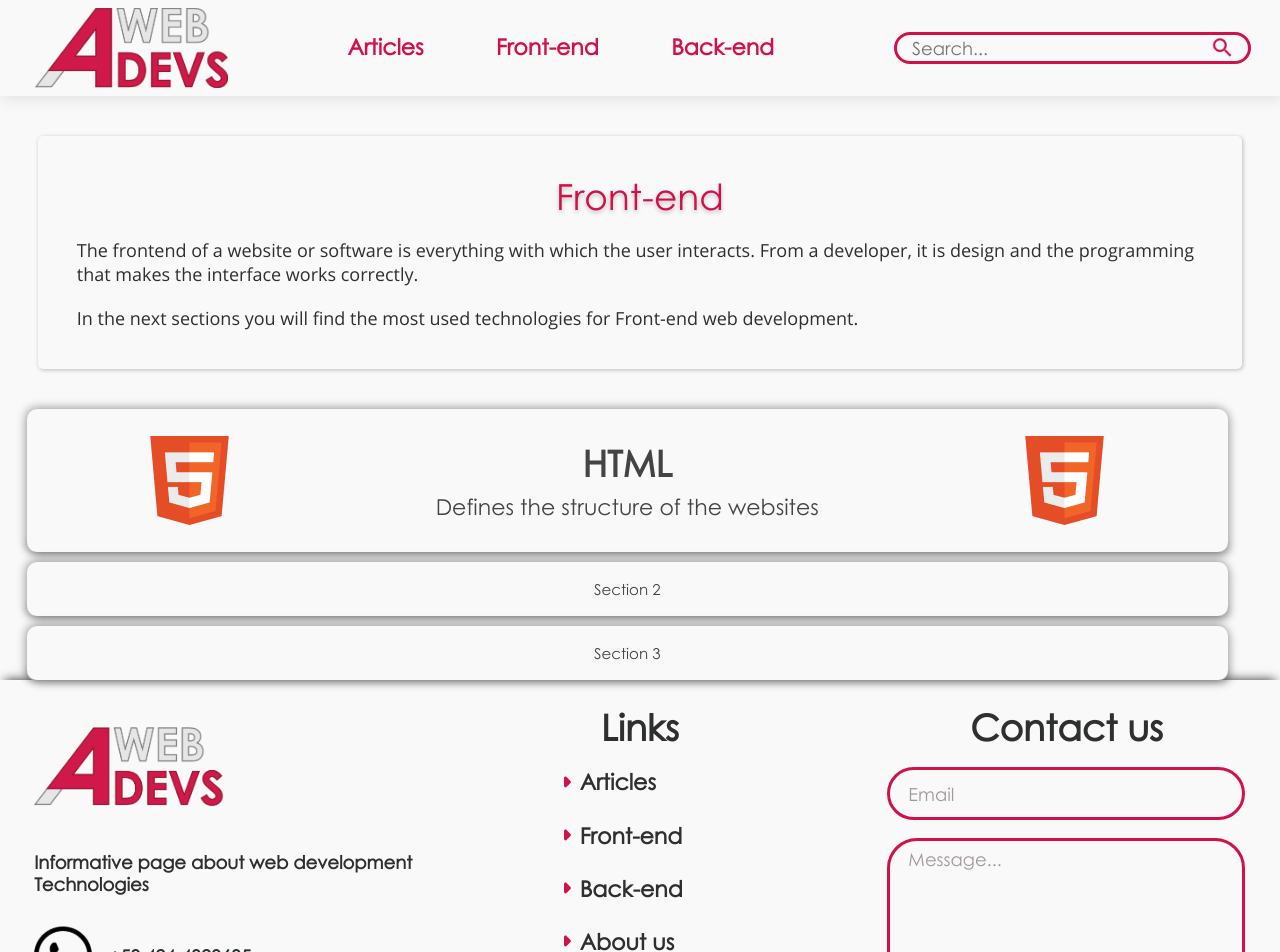
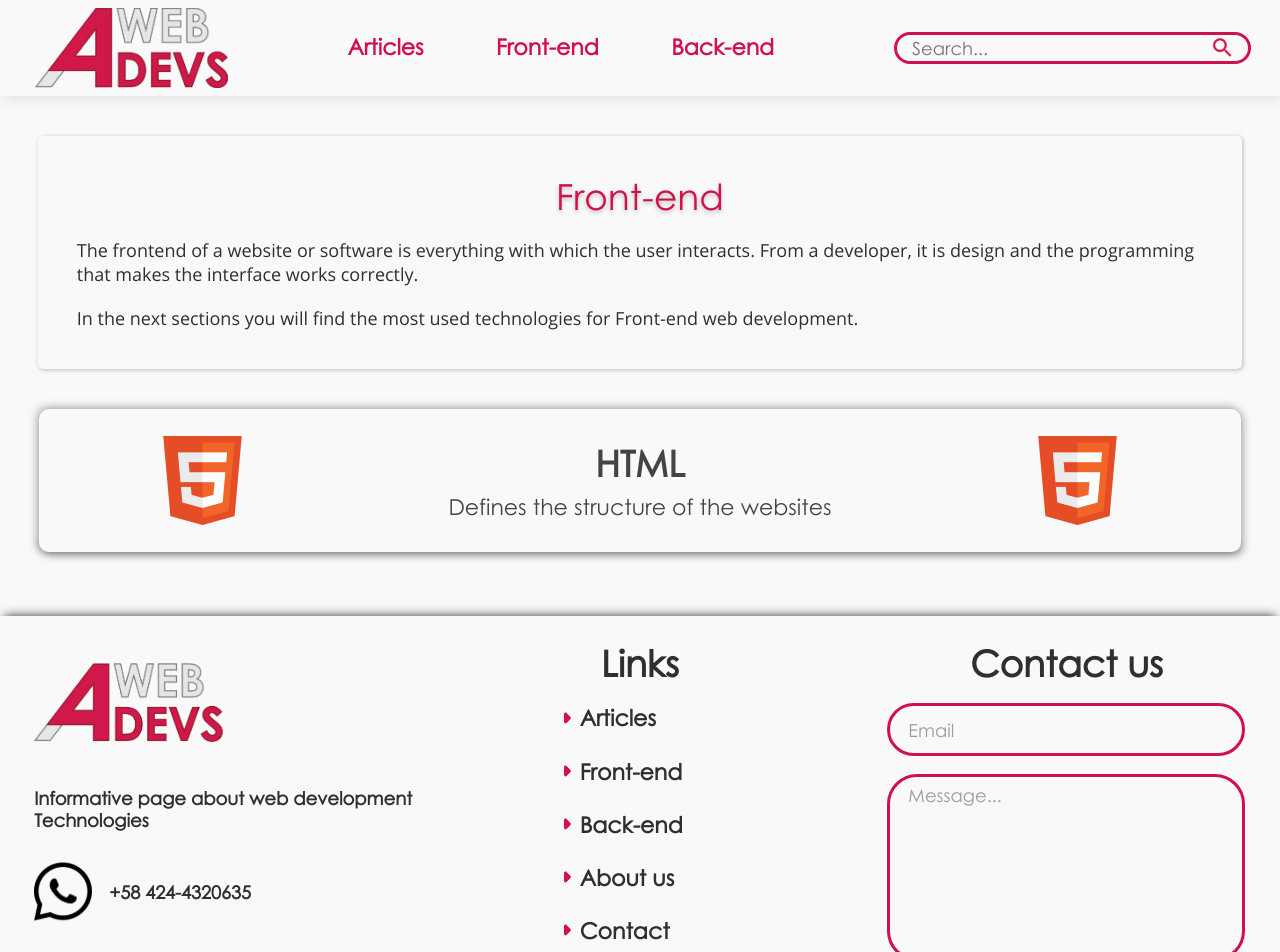
Before and after one commit to wilfredo-loreto/aWeb4Devs, a Next.js app: page /front-end in a window 1280 px wide. Shown: the top 952 px of the page. Built offline with nearby package versions, Linux system fonts and the light colour scheme.

Commit message:
accordion with good colors and Links implemented.

```diff
--- a/components/Accordion.js
+++ b/components/Accordion.js
@@ -3,14 +3,11 @@ import Link from "next/link";
 import React, { Component } from "react";
 
 export default class Accordion extends Component {
-  constructor(props) {
-    super(props);
-    this.setState = {};
-  }
+
 
   componentDidMount() {
     var acc = []
-    for (var i = 0; i <= 2; i++) {
+    for (var i = 0; i <= 0; i++) {
       acc[i] = document.getElementById("accordionItem" + i);
       acc[i].addEventListener("click", function () {
 
@@ -33,7 +30,7 @@ export default class Accordion extends Component {
     function closeOpenPanel(accordion,actualPanel) {
 
       var i = 0;
-      while (i <= 2) {
+      while (i <= 0) {
         var panel = accordion[i].nextElementSibling;
         if (panel.id != actualPanel.id) {
           panel.style.maxHeight= 0
@@ -66,15 +63,36 @@ export default class Accordion extends Component {
                 <img className={styles.bullet} src="/img/bullet.svg" />
               </div>
               <div className={styles.itemContent}>
+                <Link href="/">
+                <a className={styles.link}>
                 <img
                   className={styles.arrowDecoration}
                   src="/img/arrowLeft.svg"
-                />
+                  />
                 <h4 className={styles.itemTitle}>Definition</h4>
                 <img
                   className={styles.arrowDecoration}
                   src="/img/arrowRight.svg"
-                />
+                  />
+                  </a>
+                  </Link>
+              </div>
+
+            </li>
+            <li className={styles.panelItem}>
+              <div className={styles.bulletcontainer}>
+                <img className={styles.bullet} src="/img/bullet.svg" />
+              </div>
+              <div className={styles.itemContent}>
+                <Link href="/">
+                <a className={styles.link}>
+                <img className={styles.itemLogo} src="/img/html.png" />
+                <div className={styles.titleTagContainer}>
+                  <h4 className={styles.itemTitle}>Descriptionss</h4>
+                  <span className={styles.itemTag}>Framework</span>
+                </div>
+                </a>
+                </Link>
               </div>
             </li>
             <li className={styles.panelItem}>
@@ -82,62 +100,18 @@ export default class Accordion extends Component {
                 <img className={styles.bullet} src="/img/bullet.svg" />
               </div>
               <div className={styles.itemContent}>
+                <Link href="/">
+                <a className={styles.link}>
                 <img className={styles.itemLogo} src="/img/html.png" />
                 <div className={styles.titleTagContainer}>
                   <h4 className={styles.itemTitle}>Descriptionss</h4>
                   <span className={styles.itemTag}>Framework</span>
                 </div>
-              </div>
-            </li>
-            <li className={styles.panelItem}>
-              <div className={styles.bulletcontainer}>
-                <img className={styles.bullet} src="/img/bullet.svg" />
-              </div>
-              <div className={styles.itemContent}>
-                <img className={styles.itemLogo} src="/img/html.png" />
-                <div className={styles.titleTagContainer}>
-                  <h4 className={styles.itemTitle}>Descriptionss</h4>
-                  <span className={styles.itemTag}>Framework</span>
-                </div>
-              </div>
-            </li>
-            <li className={styles.panelItem}>
-              <div className={styles.bulletcontainer}>
-                <img className={styles.bullet} src="/img/bullet.svg" />
-              </div>
-              <div className={styles.itemContent}>
-                <img className={styles.itemLogo} src="/img/html.png" />
-                <div className={styles.titleTagContainer}>
-                  <h4 className={styles.itemTitle}>Descriptionss</h4>
-                  <span className={styles.itemTag}>Framework</span>
-                </div>
-              </div>
-            </li>
-            <li className={styles.panelItem}>
-              <div className={styles.bulletcontainer}>
-                <img className={styles.bullet} src="/img/bullet.svg" />
-              </div>
-              <div className={styles.itemContent}>
-                <img className={styles.itemLogo} src="/img/html.png" />
-                <div className={styles.titleTagContainer}>
-                  <h4 className={styles.itemTitle}>Descriptionss</h4>
-                  <span className={styles.itemTag}>Framework</span>
-                </div>
+                </a>
+                </Link>
               </div>
             </li>
           </ul>
-        </div>
-        <div id={"accordionItem1"} className={styles.accordionItem}>
-          Section 2
-        </div>
-        <div id={"panel1"} className={[styles.panel,styles.panelHidden].join(' ')}>
-          <p>Lorem ipsum...</p>
-        </div>
-        <div id={"accordionItem2"} className={styles.accordionItem}>
-          Section 3
-        </div>
-        <div id={"panel2"} className={[styles.panel,styles.panelHidden].join(' ')}>
-          <p>Lorem ipsum...</p>
         </div>
       </div>
     );
--- a/components/Accordion.module.scss
+++ b/components/Accordion.module.scss
@@ -5,7 +5,8 @@
   align-self: center;
   display: flex;
   flex-flow: column nowrap;
-  margin: auto;
+  margin: 0 auto 5%;
+  align-items: center;
   .accordionItem {
     width: 95%;
     z-index: 1;
@@ -26,7 +27,7 @@
     justify-content: space-around;
     align-items: center;
     &:hover {
-      background-color: #fac16d;
+      background-color: #FF9BB8;
     }
 
     .textsContainer {
@@ -48,7 +49,7 @@
   }
   .panel {
     width: 95%;
-    background-color: #fae4cc;
+    background-color: #FFDFE8;
     display: block;
     box-shadow: -2px -2px 10px rgba(0, 0, 0, 0.25),
       2px 2px 10px rgba(0, 0, 0, 0.25);
@@ -87,14 +88,17 @@
         .itemContent {
           width: 90%;
           height: 80%;
-          display: flex;
-          flex-flow: row nowrap;
-          justify-content: flex-start;
-          align-items: center;
+
           background: $background-color;
           box-shadow: -2px -2px 10px rgba(0, 0, 0, 0.25),
             2px 2px 10px rgba(0, 0, 0, 0.25);
           border-radius: 10px;
+          .link{
+            display: flex;
+            flex-flow: row nowrap;
+            justify-content: flex-start;
+            align-items: center;
+          }
 
           .itemLogo {
             width: 100px;
@@ -109,7 +113,7 @@
             flex-flow: row nowrap;
             align-items: center;
             justify-content: space-between;
-
+            color: $black;
             width: 84%;
             padding: 0 3%;
 
@@ -121,7 +125,17 @@
       }
       li:nth-child(1) {
         .itemContent {
+          display: flex;
           justify-content: center !important;
+          align-items: center;
+          .link{
+            display: flex;
+            width: 100%;
+            height: 100%;
+            justify-content: center;
+
+
+          }
           .itemTitle {
             margin: 0 15px;
           }
@@ -132,7 +146,7 @@
 }
 
 .active{
-  background-color: #fac16d !important;
+  background-color: #FF9BB8 !important;
 }
 
 
@@ -142,13 +156,14 @@ $breakpoint-logo-size: "(max-width:860px)";
 $breakpoint-mobile-title-tag: "(min-width:490px) and (max-width:767.98px)";
 $breakpoint-mobile-panel-item: "(min-width:320px) and (max-width:489.98px)";
 $breakpoint-mobile-small: "(max-width:319.98px)";
-$breakpoint-dissapear-bullet: "(max-width:200px)";
+$breakpoint-dissapear-bullet: "(max-width:250px)";
 
 @media screen and #{$breakpoint-title-tag} {
   .mainContainer {
     .panel {
       .list {
         .itemContent {
+
           .itemLogo {
             width: 90px !important;
           }
@@ -277,7 +292,10 @@ $breakpoint-dissapear-bullet: "(max-width:200px)";
         grid-auto-rows: 210px;
         .panelItem {
           .itemContent {
-            flex-flow: column nowrap !important;
+            .link{
+
+              flex-flow: column nowrap !important;
+            }
 
             .titleTagContainer {
               display: flex;
```
